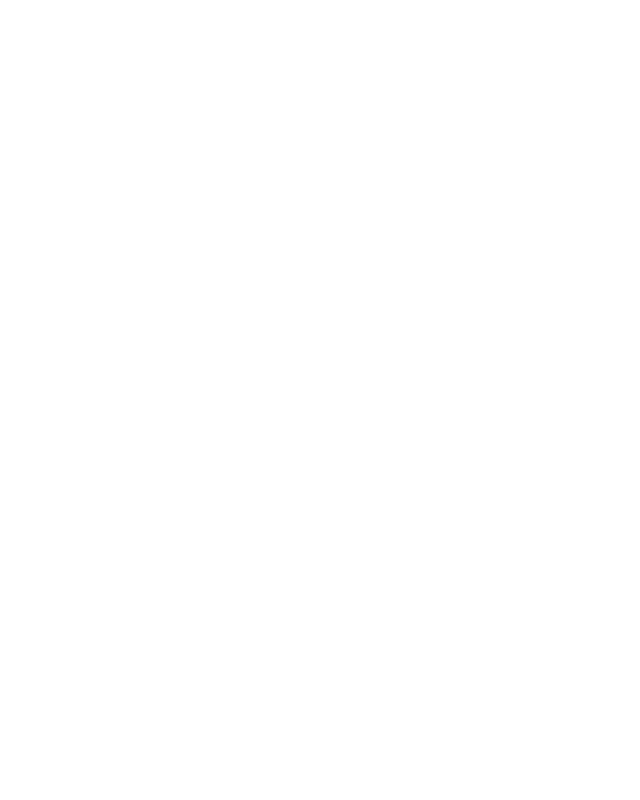
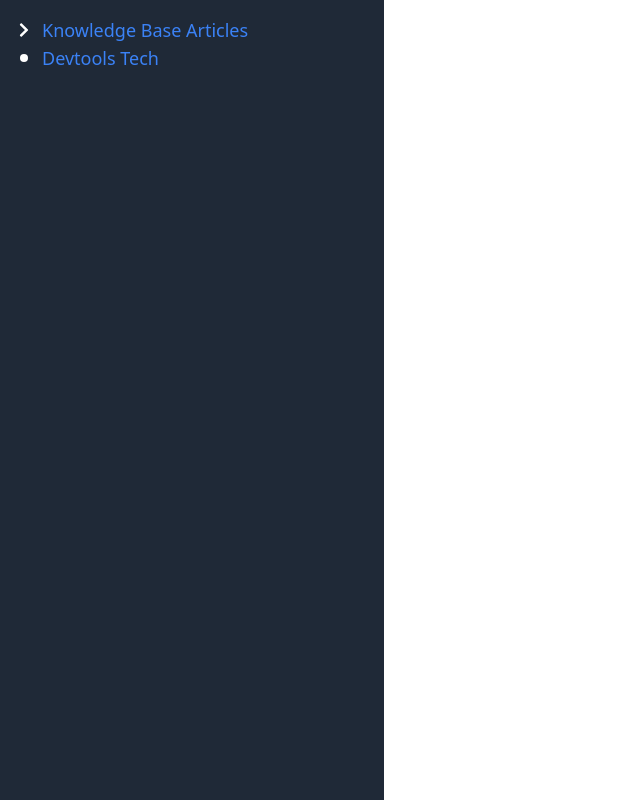
Before and after one commit to siwachs/react-ui-components, a Next.js app: page / in a window 1280 px wide. Shown: the whole page, without its empty margins (0-640 px from the left). Built offline with nearby package versions, Linux system fonts and the light colour scheme.

Commit message:
ConfluenceLikeTreeStructure

```diff
--- a/package.json
+++ b/package.json
@@ -10,10 +10,12 @@
     "test": "jest"
   },
   "dependencies": {
+    "framer-motion": "^11.11.9",
     "lodash": "^4.17.21",
     "next": "14.2.14",
     "react": "^18",
-    "react-dom": "^18"
+    "react-dom": "^18",
+    "react-icons": "^5.3.0"
   },
   "devDependencies": {
     "@types/lodash": "^4.17.10",
--- /dev/null
+++ b/src/Questions/ConfluenceLikeTreeStructure.tsx
@@ -0,0 +1,85 @@
+"use client";
+
+import { useState, memo } from "react";
+import DATA from "@/data/confuenceTreeSidebar";
+import Link from "next/link";
+
+import { FaChevronRight } from "react-icons/fa";
+import { GoDotFill } from "react-icons/go";
+
+import { AnimatePresence, motion } from "framer-motion";
+
+type Node = { id: number; label: string; link: string; children?: Node[] };
+
+const Node: React.FC<{
+  node: Node;
+}> = memo(({ node }) => {
+  const [isNodesExpanded, setIsNodesExpanded] = useState(false);
+  const haveChildren = node?.children && node.children.length > 0;
+
+  function expandNodes() {
+    setIsNodesExpanded((prev) => !prev);
+  }
+
+  return (
+    <li>
+      <div className="flex items-center gap-2.5 text-white">
+        {node?.children?.length ? (
+          <button
+            className={`${isNodesExpanded && "rotate-90"} transition-transform`}
+            type="button"
+            onClick={expandNodes}
+          >
+            <FaChevronRight />
+          </button>
+        ) : (
+          <GoDotFill />
+        )}
+
+        <Link href={`/?link=${node.link}`} className="text-lg text-blue-500">
+          {node.label}
+        </Link>
+      </div>
+
+      <AnimatePresence>
+        {haveChildren && isNodesExpanded && (
+          <motion.div
+            className="pl-4"
+            transition={{ duration: 0.5 }}
+            variants={{
+              collapsed: { height: 0, opacity: 0 },
+              open: { height: "auto", opacity: 1 },
+            }}
+            initial="collapsed"
+            animate="open"
+            exit="collapsed"
+          >
+            <NodeList nodeList={node.children!} />
+          </motion.div>
+        )}
+      </AnimatePresence>
+    </li>
+  );
+});
+
+Node.displayName = "Node";
+
+const NodeList: React.FC<{ nodeList: Node[] }> = ({ nodeList }) => {
+  return (
+    <ul>
+      {nodeList.map((node) => (
+        <Node key={node.id} node={node} />
+      ))}
+    </ul>
+  );
+};
+
+const ConfluenceLikeTreeStructure = () => {
+  return (
+    <aside className="flex h-screen max-w-96 flex-col bg-gray-800 p-4">
+      <NodeList nodeList={DATA} />
+    </aside>
+  );
+};
+
+export default ConfluenceLikeTreeStructure;
--- a/src/app/page.tsx
+++ b/src/app/page.tsx
@@ -1,3 +1,9 @@
+import ConfluenceLikeTreeStructure from "@/Questions/ConfluenceLikeTreeStructure";
+
 export default function Home() {
-  return <main className="max-w-screen min-h-screen p-5"></main>;
+  return (
+    <main className="max-w-screen min-h-screen">
+      <ConfluenceLikeTreeStructure />
+    </main>
+  );
 }
--- /dev/null
+++ b/src/data/confuenceTreeSidebar.ts
@@ -0,0 +1,95 @@
+const LINK = "https://youtube.com";
+
+const IOS_ARTICLES = {
+  id: 6,
+  label: "iOS Articles",
+  link: LINK,
+  children: [
+    {
+      id: 23,
+      label: "VPN with iOS",
+      link: LINK,
+    },
+    {
+      id: 24,
+      label: "Upgrade iOS",
+      link: LINK,
+    },
+  ],
+};
+
+const MAC_ARTICLES = {
+  id: 12,
+  label: "Mac Articles",
+  link: LINK,
+  children: [
+    {
+      id: 29,
+      label: "Fix macOS",
+      link: LINK,
+    },
+    {
+      id: 41,
+      label: "Upgrade macOS",
+      link: LINK,
+    },
+  ],
+};
+
+const REQUEST_LICENSE = {
+  id: 67,
+  label: "Request License",
+  link: LINK,
+};
+
+const PURCHASE_APPS = {
+  id: 69,
+  label: "Purchase Apps",
+  link: LINK,
+};
+
+const APPLE = {
+  id: 5,
+  label: "Apple",
+  link: LINK,
+  children: [IOS_ARTICLES, MAC_ARTICLES, REQUEST_LICENSE, PURCHASE_APPS],
+};
+
+const ACADEMIC_TECHNOLOGIES = {
+  id: 1,
+  label: "Academic Technologies",
+  link: LINK,
+  children: [
+    {
+      id: 2,
+      label: "Lightboard",
+      link: LINK,
+    },
+    {
+      id: 3,
+      label: "OWL 360 Camera Tutorial",
+      link: LINK,
+    },
+    {
+      id: 4,
+      label: "ScreenPal",
+      link: LINK,
+    },
+  ],
+};
+
+const DATA = [
+  {
+    id: 1001,
+    label: "Knowledge Base Articles",
+    link: LINK,
+    children: [ACADEMIC_TECHNOLOGIES, APPLE],
+  },
+  {
+    id: 201,
+    label: "Devtools Tech",
+    link: LINK,
+  },
+];
+
+export default DATA;
```
Also changed, not shown: 1 other file (tests, documents, lock files or other folders).
